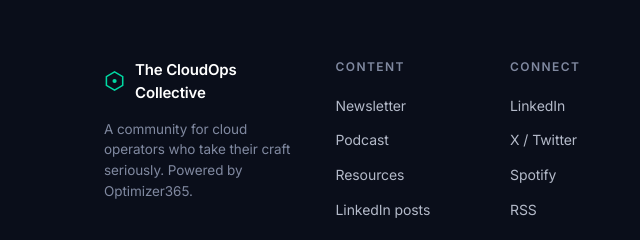
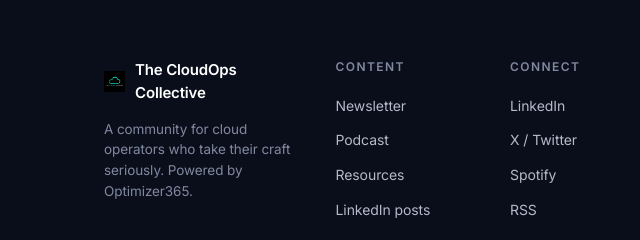
Before and after one commit to pratham673/tcc, a plain HTML site: page index.html in a window 1280 px wide. Shown: the part 4375-4615 px from the top of the page, 0-640 px from the left. Drawn offline with Linux system fonts and the light colour scheme.

Commit message:
Update index.html

```diff
--- a/index.html
+++ b/index.html
@@ -298,11 +298,9 @@
       <div class="footer-grid">
         <div class="footer-brand">
           <a class="nav-logo" href="index.html">
+
             <span class="logo-mark">
-              <svg viewBox="0 0 22 22" aria-hidden="true">
-                <path d="M11 1.5l8.5 4.9v9.2L11 20.5 2.5 15.6V6.4L11 1.5z" fill="none" stroke="#00D9A3" stroke-width="1.6"/>
-                <circle cx="11" cy="11" r="2.2" fill="#00D9A3"/>
-              </svg>
+              <img src="https://raw.githubusercontent.com/pratham673/tcc/main/AAGrSWy39iY_1781496251395.png" alt="TCC logo" style="width:22px;height:22px;object-fit:contain;display:block;" />
             </span>
             <span>The CloudOps Collective</span>
           </a>
```
